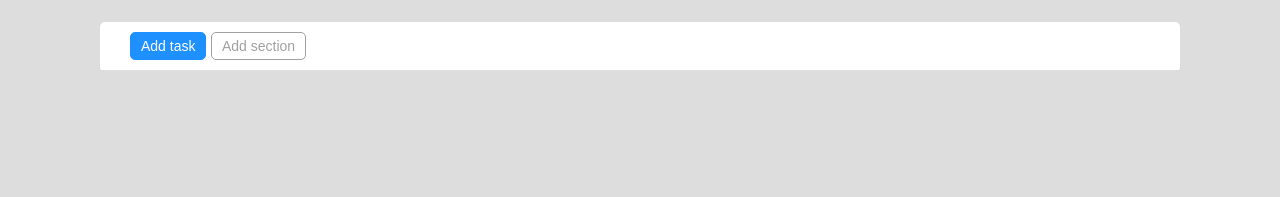
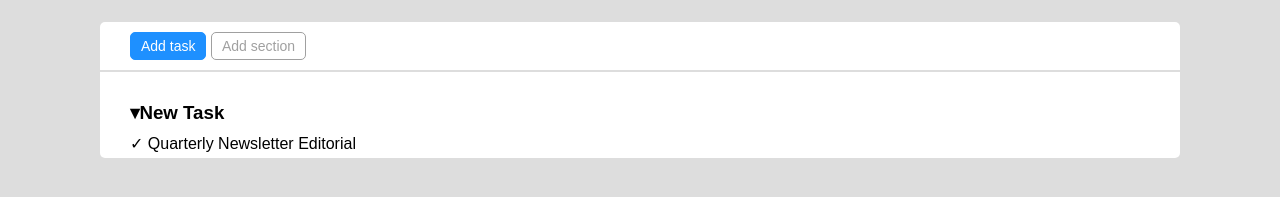
Before and after one commit to MassimilianoTusini/html-css-toboolist, a plain HTML site: page index.html in a window 1280 px wide. Shown: the part 63-260 px from the top of the page. Drawn offline with Linux system fonts and the light colour scheme.

Commit message:
Aggiunta sezione task

```diff
--- a/css/style.css
+++ b/css/style.css
@@ -43,6 +43,11 @@
     border-bottom: 2px solid #ddd;
  }
 
+ .main-container{
+    padding-left: 30px;
+    padding-bottom: 5px;
+ }
+
 /* Regole bottoni */
  button{
     padding: 5px 10px;
@@ -64,3 +69,14 @@
     border-color: #a0a0a0;
 
  }
+
+ /* Sezione lista */
+
+ h3{
+    margin-bottom: 10px;
+    margin-top: 30px;
+ }
+
+ ul{
+    list-style-type: none;
+ }
--- a/index.html
+++ b/index.html
@@ -27,6 +27,28 @@
                 <button class="add-section">Add section</button>
             </div>
 
+            <!-- Aggiunta cose da fare -->
+            <div class="main-container">
+
+            <!-- New Task -->
+             <section>
+              <h3>&blacktriangledown;New Task</h3>
+                <ul>
+                  <li>
+                    <span class="task-status done">&check;</span>
+                    <span>Quarterly Newsletter</span>
+                    <span class="task-category blue">Editorial</span>
+                  </li>
+                </ul>
+             </section>
+
+
+
+
+
+
+
+
 
 
     </main>
```
